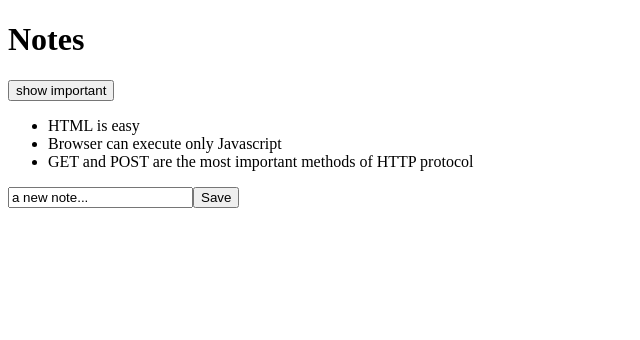
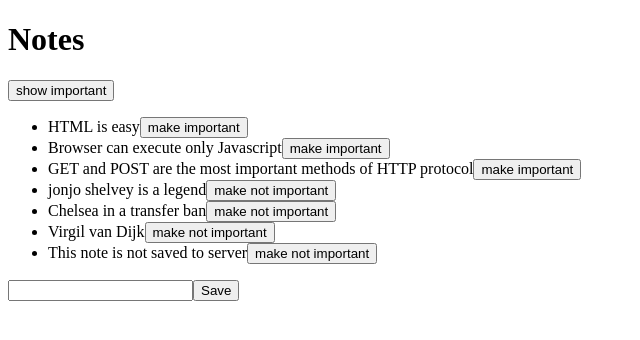
Before and after one commit to pokumars/reactHelsinkiUni, a React (Create React App) app in the folder part2/part2practice/: page / in a window 1280 px wide. Shown: the top 340 px of the page, without its empty margins (0-640 px from the left). Built offline with nearby package versions, Linux system fonts and the light colour scheme; data requests are answered from the project's data file.

Commit message:
part 2d. altering data in server. This has been quite fun

```diff
--- a/part2/part2practice/db.json
+++ b/part2/part2practice/db.json
@@ -4,7 +4,7 @@
       "id": 1,
       "content": "HTML is easy",
       "date": "2019-05-30T17:30:31.098Z",
-      "important": true
+      "important": false
     },
     {
       "id": 2,
@@ -16,6 +16,21 @@
       "id": 3,
       "content": "GET and POST are the most important methods of HTTP protocol",
       "date": "2019-05-30T19:20:14.298Z",
+      "important": false
+    },
+    {
+      "id": 4,
+      "content": "jonjo shelvey is a legend",
+      "important": true
+    },
+    {
+      "id": 5,
+      "content": "Chelsea in a transfer ban",
+      "important": true
+    },
+    {
+      "id": 6,
+      "content": "Virgil van Dijk",
       "important": true
     }
   ]
--- a/part2/part2practice/src/App.js
+++ b/part2/part2practice/src/App.js
@@ -1,28 +1,24 @@
 import React, { useState, useEffect } from 'react';
 import Note from './components/note';
-import axios from 'axios';
+import noteService from './services/noteService';
 
 
 const App = (props) => {
     const [notes, setNotes] = useState([]);
-    const [newNote, setNewNote] = useState('a new note...');
+    const [newNote, setNewNote] = useState('');
     const [showAll, setShowAll] = useState(true);
 
     const hook = () => {
     console.log('effect')
-    axios
-      .get('http://localhost:3001/notes')
-      .then(response => {
-        console.log('promise fulfilled')
-        setNotes(response.data)
+    noteService
+      .getAll()
+      .then(initialNotes => {
+        setNotes(initialNotes)
       })
     }
-
     useEffect(hook, []);
 
-    console.log('render', notes.length, 'notes')
-
-
+    //CREATE
     const addNote = (event)=> {
       event.preventDefault();
 
@@ -33,21 +29,62 @@
         important: Math.random > 0.5
       }
 
-      setNotes(notes.concat(noteObject));
-      setNewNote('');
+      noteService
+        .create(noteObject)
+        .then((returnedNote)=>{
+          setNotes(notes.concat(returnedNote));
+          setNewNote('');
+          //console.log('post response...', response);
+        })
     }
 
+
+    //UPDATE toggles importance of this note. put request that will replace the note we just chnaged the importance of
+    const toggleImportanceOf = id => {
+      const note = notes.find((n)=> n.id === id);
+
+      // creates a new object that is an exact copy of the old note object, apart from the important property
+      const changedNote = { ...note, important: !note.important };
+
+      //PUT request
+      noteService
+        .update(id, changedNote)
+        .then((returnedNote )=>{
+          //setNotes to be all the notes except the one with the id we just changed.
+          //That should be replaced by the updated one we got from the put request's response.
+          setNotes(notes.map(note => note.id !== id ? note : returnedNote));
+        })
+        .catch(error => {
+          alert(
+            `the note '${note.content}' was already deleted from server`
+          )
+          setNotes(notes.filter(n => n.id !== id))
+        });
+
+      console.log('importance of '+ id +' needs to be toggled');
+    }
+
+
+    //controls the note input
     const handleNoteChange = (event) => {
       setNewNote(event.target.value);
     }
 
+    //toggles whether to show all notes or only important notes
     const notesToShow = showAll ?
      notes:
      notes.filter(note => note.important === true);
 
+     //gets the array of notes ot be displayed and displays them
     const rows = () => {
-      return notesToShow.map(note => <Note key={note.id} note={note} />);
+      return notesToShow.map(note =>
+      <Note
+        key={note.id}
+        note={note}
+        toggleImportance={()=>toggleImportanceOf(note.id)} />);
     }
+
+
 
     return (
       <div>
@@ -57,9 +94,11 @@
             show {showAll? "important": "all"}
           </button>
         </div>
+
         <ul>
           {rows()}
         </ul>
+
         <form onSubmit={addNote}>
           <input
             value={newNote}
--- a/part2/part2practice/src/components/note.js
+++ b/part2/part2practice/src/components/note.js
@@ -1,7 +1,12 @@
 import React from 'react';
 
-const Note = ({ note }) => {
-    return (<li>{note.content}</li>);
+const Note = ({ note, toggleImportance }) => {
+    const label = note.important ? 'make not important': 'make important'
+
+    return (<li>
+    {note.content}
+    <button onClick={toggleImportance}>{label}</button>
+    </li>);
 }
 
 export default Note;
--- a/part2/part2practice/src/index.js
+++ b/part2/part2practice/src/index.js
@@ -1,36 +1,6 @@
 import React from 'react'
 import ReactDOM from 'react-dom'
 import App from './App';
-import axios from 'axios';
-
-axios.get('http://localhost:3001/notes').then(response => {
-  const notes = response.data
-  console.log(notes)
-})
-
-
-const notes = [
-  {
-    id: 1,
-    content: 'HTML is easy',
-    date: '2019-05-30T17:30:31.098Z',
-    important: true
-  },
-  {
-    id: 2,
-    content: 'Browser can execute only Javascript',
-    date: '2019-05-30T18:39:34.091Z',
-    important: false
-  },
-  {
-    id: 3,
-    content: 'GET and POST are the most important methods of HTTP protocol',
-    date: '2019-05-30T19:20:14.298Z',
-    important: true
-  }
-]
-
-
 
 
 ReactDOM.render(
--- /dev/null
+++ b/part2/part2practice/src/services/noteService.js
@@ -0,0 +1,36 @@
+import axios from 'axios'
+const baseUrl = 'http://localhost:3001/notes'
+
+/*const getAll= () => {
+    const request = axios.get(baseUrl);
+    return request.then((response)=> response.data);
+}*/
+
+const getAll = () => {
+    const request = axios.get(baseUrl)
+    const nonExisting = {
+      id: 10000,
+      content: 'This note is not saved to server',
+      date: '2019-05-30T17:30:31.098Z',
+      important: true,
+    }
+    return request.then(response => response.data.concat(nonExisting))
+}
+
+const create = (newObject) => {
+    const request = axios.post(baseUrl, newObject);
+    return request.then((response) => response.data)
+}
+
+const update = (id, newObect) => {
+    const request = axios.put(`${baseUrl}/${id}`, newObect);
+    return request.then((response) => response.data)
+}
+
+export default { getAll, create, update }
+//can also be written like this
+/**{
+    getAll: getAll,
+    create: create,
+    update: update
+} */
```
